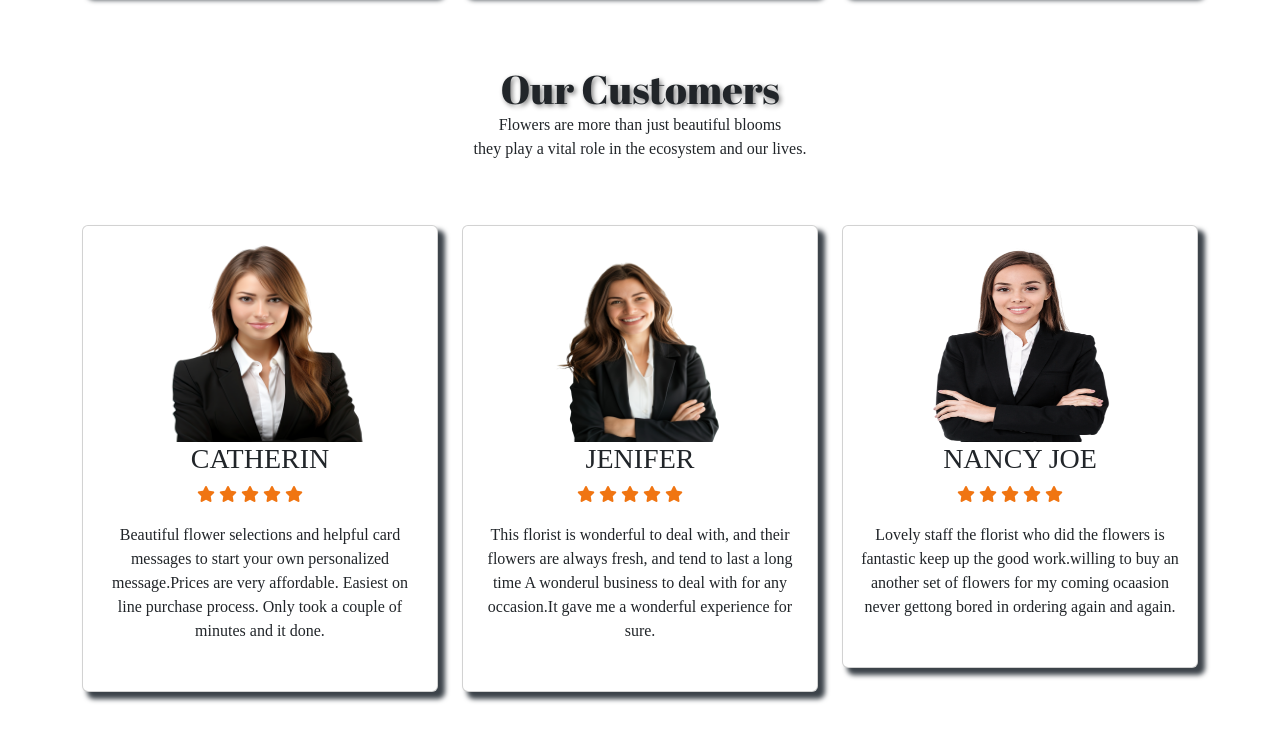
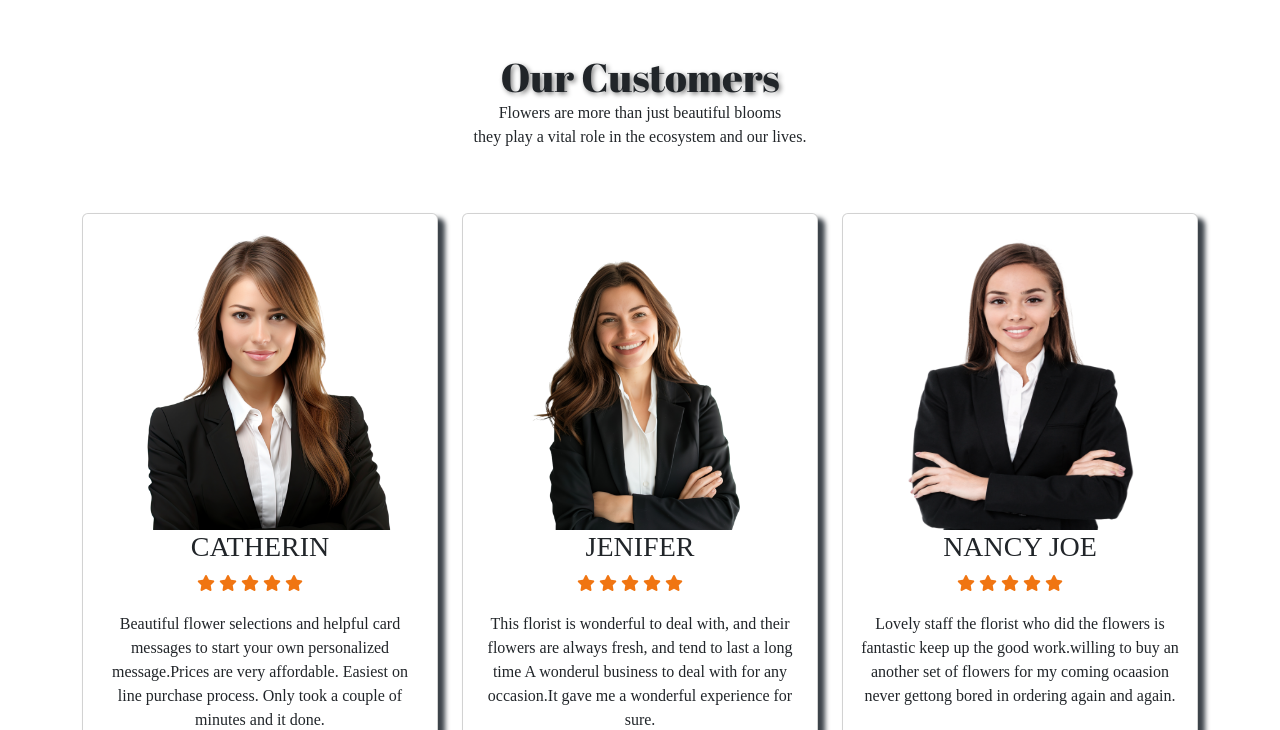
Before and after one commit to deepijacob07/-Bootstrap-project, a plain HTML site: page index.html in a window 1280 px wide. Shown: the part 2595-3325 px from the top of the page. Drawn offline with nearby package versions, Linux system fonts and the light colour scheme; a script that the page names is missing.

Commit message:
Update mytyle.css

```diff
--- a/mytyle.css
+++ b/mytyle.css
@@ -59,11 +59,7 @@ letter-spacing:2px;
 .navbar-light .navbar-nav .navbar-link{
 color:#000;
 }
-.card img{
-height:200px;
-width:235px;
-mix-blend-mode:multiply;
-}
+
 .navbar-brand{
 font-family: "Anton", sans-serif;
 }
@@ -149,3 +145,7 @@ display:none;
     display:flex;
     justify-content: space-between;
 }
+#women{
+    height:300px;
+    width:300px;
+}
```
